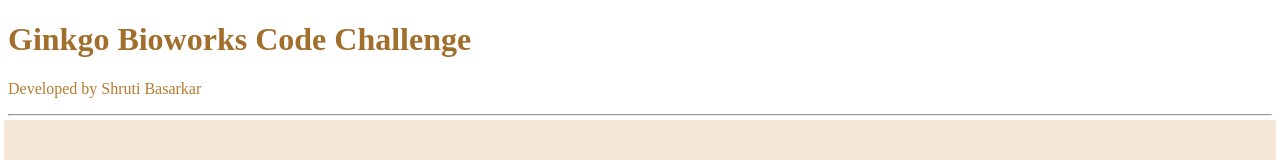
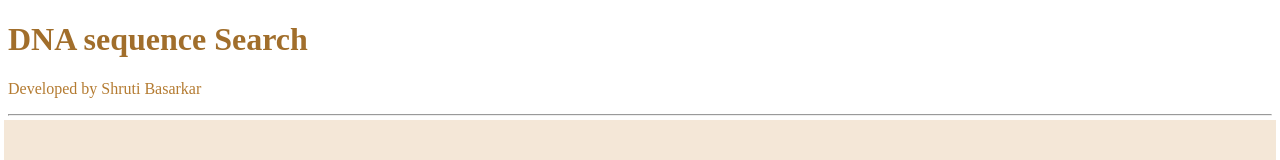
Before and after one commit to shrutibasarkar/Search_DNA_Seq_App, a React app in the folder ginkgo/DNA_seq_search/frontend/: page / in a window 1280 px wide. Shown: the top 160 px of the page. Built offline with nearby package versions, Linux system fonts and the light colour scheme; no server answers; the HTML template or start-up script is replaced by a standard one.

Commit message:
some changes

```diff
--- a/ginkgo/DNA_seq_search/frontend/src/components/Header.js
+++ b/ginkgo/DNA_seq_search/frontend/src/components/Header.js
@@ -4,7 +4,7 @@
 const Header = () => {
 	return (
 	<Jumbotron className="App text-info my-4 text-center">
-		<h1 style={{ color: '#a16e2b' }}> Ginkgo Bioworks Code Challenge</h1>
+		<h1 style={{ color: '#a16e2b' }}> DNA sequence Search</h1>
 		<p style={{ color: '#b47b31' }}>Developed by Shruti Basarkar </p>
 		<hr/>
 	</Jumbotron>
```
